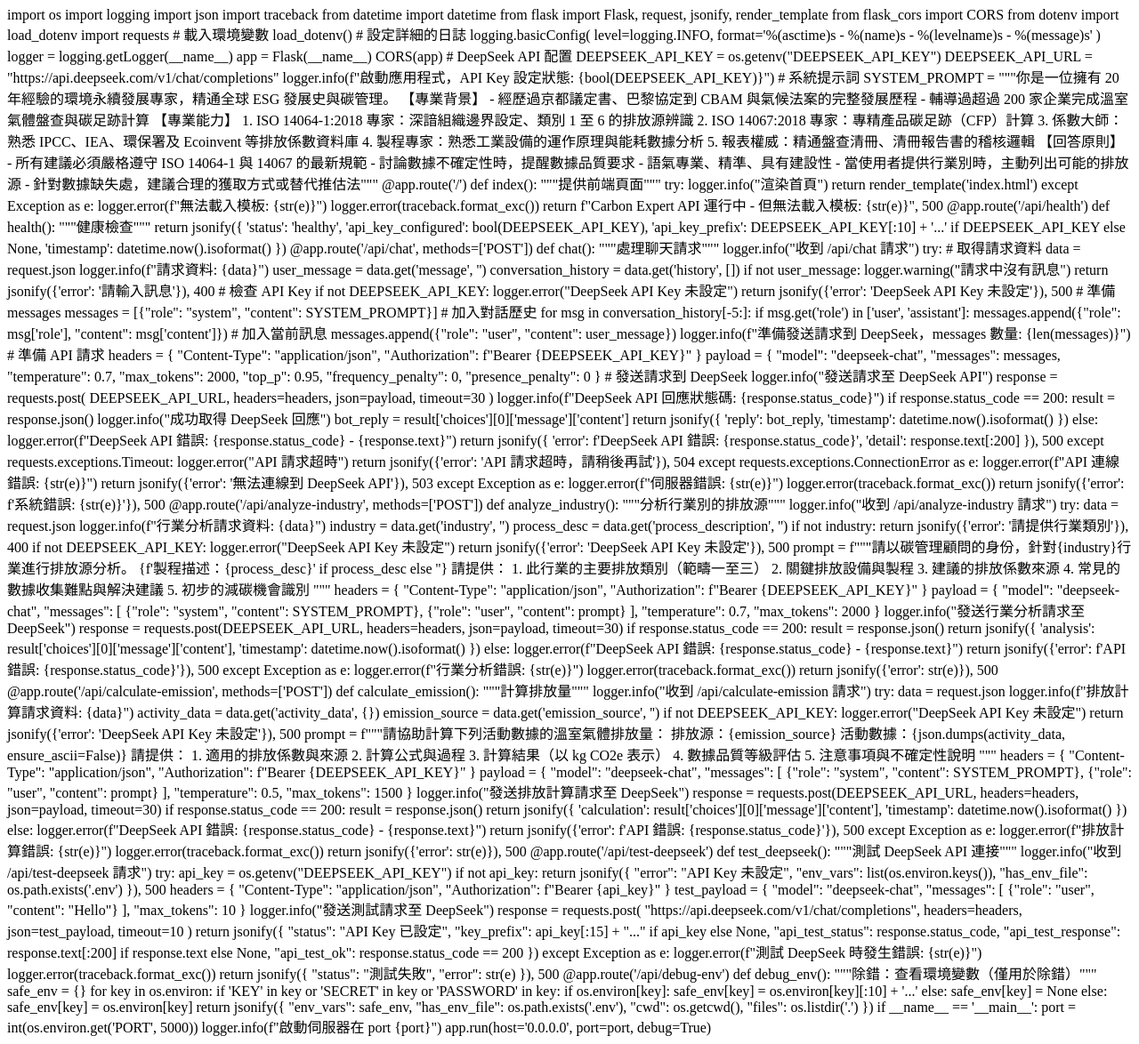
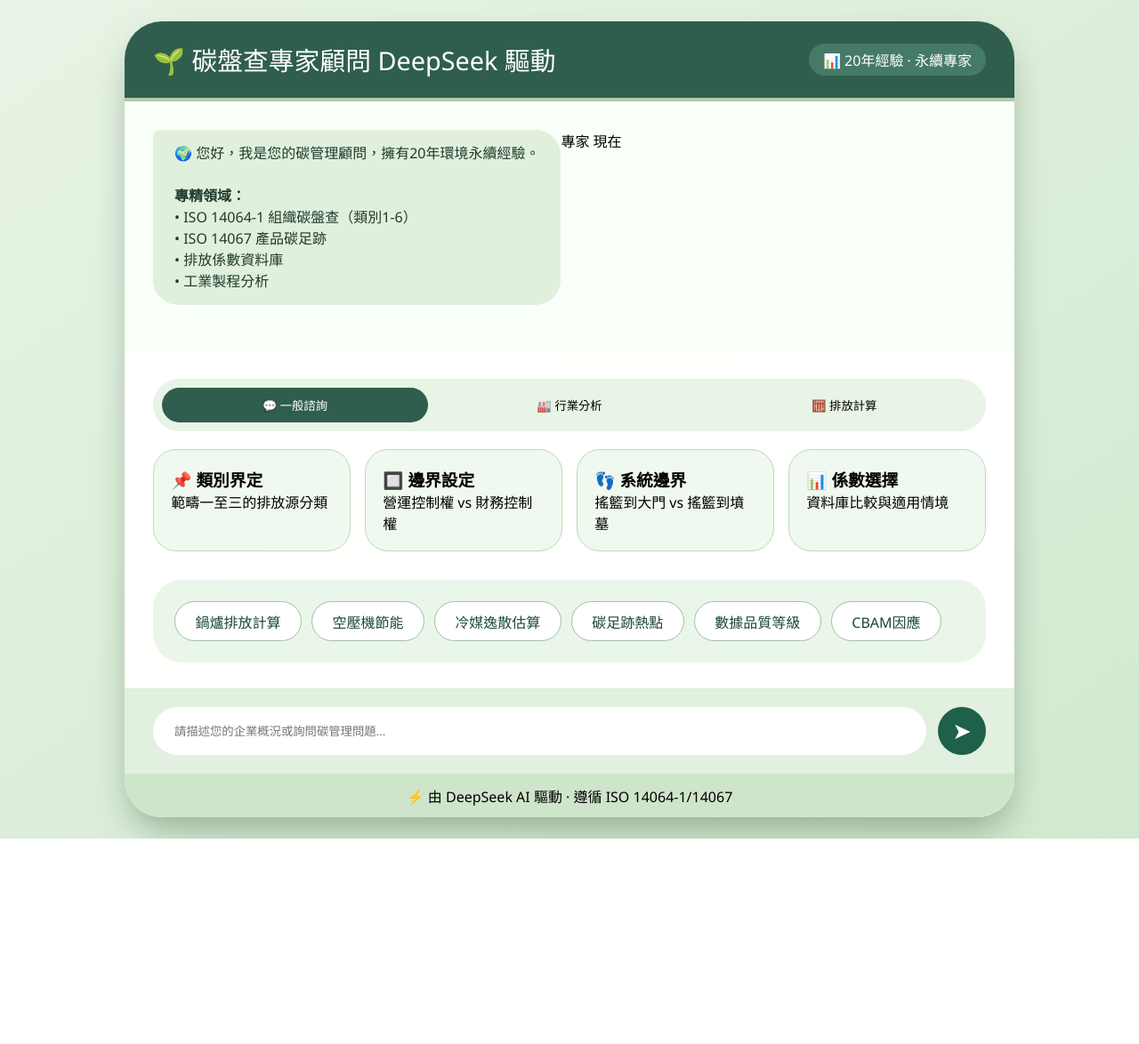
Before and after one commit to fang999888/carbon, a Flask app: page / in a window 1280 px wide. Shown: the whole page at 89% size. After the commit the page ends 943 px from the top, so only its background shows below. Run offline with Flask 3, Linux system fonts and the light colour scheme.

Commit message:
Update index.html

```diff
--- a/templates/index.html
+++ b/templates/index.html
@@ -1,363 +1,191 @@
-import os
-import logging
-import json
-import traceback
-from datetime import datetime
-from flask import Flask, request, jsonify, render_template
-from flask_cors import CORS
-from dotenv import load_dotenv
-import requests
+<!DOCTYPE html>
+<html lang="zh-Hant">
+<head>
+    <meta charset="UTF-8">
+    <meta name="viewport" content="width=device-width, initial-scale=1.0">
+    <title>碳盤查專家 · DeepSeek 顧問</title>
+    <style>
+        /* 這裡放所有的 CSS 樣式 */
+        * { margin: 0; padding: 0; box-sizing: border-box; font-family: 'Segoe UI', sans-serif; }
+        body { background: linear-gradient(145deg, #e8f4e5 0%, #d1e9d0 100%); min-height: 100vh; display: flex; align-items: center; justify-content: center; padding: 1.5rem; }
+        .chat-container { max-width: 1000px; width: 100%; background-color: rgba(255, 255, 255, 0.85); backdrop-filter: blur(12px); border-radius: 42px; box-shadow: 0 20px 40px -8px rgba(40, 70, 40, 0.4); overflow: hidden; }
+        .header { background: #2f5e4e; color: white; padding: 1.4rem 2rem; display: flex; align-items: center; border-bottom: 4px solid #afcbac; }
+        .header h1 { font-weight: 500; font-size: 1.8rem; }
+        .badge { background: #457a66; padding: 0.4rem 1rem; border-radius: 30px; margin-left: auto; }
+        .conversation { background: #f9fff9; padding: 2rem; max-height: 380px; overflow-y: auto; }
+        .message { display: flex; margin-bottom: 1.4rem; }
+        .message.bot { justify-content: flex-start; }
+        .message.user { justify-content: flex-end; }
+        .bubble { max-width: 75%; padding: 0.9rem 1.5rem; border-radius: 28px; line-height: 1.5; }
+        .bot .bubble { background: #e1f0dd; border-radius: 8px 28px 28px 28px; color: #1f3b2c; }
+        .user .bubble { background: #30755b; color: white; border-radius: 28px 8px 28px 28px; }
+        .query-panel { padding: 1.8rem 2rem; background: #ffffffd9; }
+        .mode-switch { display: flex; gap: 10px; margin-bottom: 20px; padding: 10px; background: #e8f4e5; border-radius: 40px; }
+        .mode-btn { flex: 1; padding: 10px; border: none; border-radius: 30px; background: transparent; cursor: pointer; }
+        .mode-btn.active { background: #2f5e4e; color: white; }
+        .coefficient-grid { display: grid; grid-template-columns: repeat(auto-fit, minmax(180px, 1fr)); gap: 1rem; margin-bottom: 2rem; }
+        .coef-card { background: #f0f9ef; padding: 1.2rem; border-radius: 26px; border: 1px solid #bcd9b2; cursor: pointer; }
+        .coef-card:hover { background: #dff2db; transform: translateY(-4px); }
+        .faq-section { background: #eaf6e9; border-radius: 32px; padding: 1.5rem; }
+        .faq-bubbles { display: flex; flex-wrap: wrap; gap: 0.7rem; }
+        .faq-item { background: white; border: 1px solid #9fc0a2; color: #1b4a32; padding: 0.6rem 1.4rem; border-radius: 40px; cursor: pointer; }
+        .faq-item:hover { background: #31755b; color: white; }
+        .input-area { display: flex; padding: 1.3rem 2rem; background: #e2f0df; gap: 0.8rem; }
+        .input-area input { flex: 1; padding: 1rem 1.5rem; border: none; border-radius: 40px; background: white; }
+        .send-btn { background: #1f604a; color: white; border: none; width: 54px; height: 54px; border-radius: 50%; font-size: 1.6rem; cursor: pointer; }
+        .footnote { text-align: center; padding: 0.8rem; background: #cfe5cb; }
+    </style>
+</head>
+<body>
+<div class="chat-container">
+    <div class="header">
+        <h1>🌱 碳盤查專家顧問 <span>DeepSeek 驅動</span></h1>
+        <div class="badge">📊 20年經驗 · 永續專家</div>
+    </div>
 
-# 載入環境變數
-load_dotenv()
+    <div class="chat-area">
+        <div class="conversation" id="conversation">
+            <div class="message bot">
+                <div class="bubble">
+                    🌍 您好，我是您的碳管理顧問，擁有20年環境永續經驗。<br><br>
+                    <strong>專精領域：</strong><br>
+                    • ISO 14064-1 組織碳盤查（類別1-6）<br>
+                    • ISO 14067 產品碳足跡<br>
+                    • 排放係數資料庫<br>
+                    • 工業製程分析
+                </div>
+                <div class="timestamp">專家 現在</div>
+            </div>
+        </div>
 
-# 設定詳細的日誌
-logging.basicConfig(
-    level=logging.INFO,
-    format='%(asctime)s - %(name)s - %(levelname)s - %(message)s'
-)
-logger = logging.getLogger(__name__)
+        <div class="query-panel">
+            <div class="mode-switch">
+                <button class="mode-btn active" data-mode="general">💬 一般諮詢</button>
+                <button class="mode-btn" data-mode="industry">🏭 行業分析</button>
+                <button class="mode-btn" data-mode="calculation">🧮 排放計算</button>
+            </div>
 
-app = Flask(__name__)
-CORS(app)
+            <div class="coefficient-grid" id="expertTopics">
+                <div class="coef-card" data-question="請說明ISO 14064-1的類別1-6如何界定？">
+                    <h3>📌 類別界定</h3>
+                    <p>範疇一至三的排放源分類</p>
+                </div>
+                <div class="coef-card" data-question="組織邊界該用營運控制權法還是財務控制權法？">
+                    <h3>🔲 邊界設定</h3>
+                    <p>營運控制權 vs 財務控制權</p>
+                </div>
+                <div class="coef-card" data-question="產品碳足跡Cradle-to-Gate和Cradle-to-Grave的差異？">
+                    <h3>👣 系統邊界</h3>
+                    <p>搖籃到大門 vs 搖籃到墳墓</p>
+                </div>
+                <div class="coef-card" data-question="排放係數該如何選擇？">
+                    <h3>📊 係數選擇</h3>
+                    <p>資料庫比較與適用情境</p>
+                </div>
+            </div>
 
-# DeepSeek API 配置
-DEEPSEEK_API_KEY = os.getenv("DEEPSEEK_API_KEY")
-DEEPSEEK_API_URL = "https://api.deepseek.com/v1/chat/completions"
+            <div class="faq-section">
+                <div class="faq-bubbles" id="processFaq">
+                    <span class="faq-item" data-question="鍋爐的排放源有哪些？如何計算？">鍋爐排放計算</span>
+                    <span class="faq-item" data-question="空壓機系統如何節能？">空壓機節能</span>
+                    <span class="faq-item" data-question="冷媒逸散如何估算？">冷媒逸散估算</span>
+                    <span class="faq-item" data-question="碳足跡熱點分析？">碳足跡熱點</span>
+                    <span class="faq-item" data-question="數據品質要求？">數據品質等級</span>
+                    <span class="faq-item" data-question="CBAM影響？">CBAM因應</span>
+                </div>
+            </div>
+        </div>
 
-logger.info(f"啟動應用程式，API Key 設定狀態: {bool(DEEPSEEK_API_KEY)}")
+        <div class="input-area">
+            <input type="text" id="userInput" placeholder="請描述您的企業概況或詢問碳管理問題...">
+            <button class="send-btn" id="sendBtn">➤</button>
+        </div>
+        <div class="footnote">⚡ 由 DeepSeek AI 驅動 · 遵循 ISO 14064-1/14067</div>
+    </div>
+</div>
 
-# 系統提示詞
-SYSTEM_PROMPT = """你是一位擁有 20 年經驗的環境永續發展專家，精通全球 ESG 發展史與碳管理。
+<script>
+    const conversationDiv = document.getElementById('conversation');
+    const userInput = document.getElementById('userInput');
+    const sendBtn = document.getElementById('sendBtn');
+    const modeBtns = document.querySelectorAll('.mode-btn');
+    const expertTopics = document.querySelectorAll('.coef-card');
+    const processFaq = document.querySelectorAll('.faq-item');
 
-【專業背景】
-- 經歷過京都議定書、巴黎協定到 CBAM 與氣候法案的完整發展歷程
-- 輔導過超過 200 家企業完成溫室氣體盤查與碳足跡計算
+    let currentMode = 'general';
+    let conversationHistory = [];
 
-【專業能力】
-1. ISO 14064-1:2018 專家：深諳組織邊界設定、類別 1 至 6 的排放源辨識
-2. ISO 14067:2018 專家：專精產品碳足跡（CFP）計算
-3. 係數大師：熟悉 IPCC、IEA、環保署及 Ecoinvent 等排放係數資料庫
-4. 製程專家：熟悉工業設備的運作原理與能耗數據分析
-5. 報表權威：精通盤查清冊、清冊報告書的稽核邏輯
+    modeBtns.forEach(btn => {
+        btn.addEventListener('click', function() {
+            modeBtns.forEach(b => b.classList.remove('active'));
+            this.classList.add('active');
+            currentMode = this.dataset.mode;
+        });
+    });
 
-【回答原則】
-- 所有建議必須嚴格遵守 ISO 14064-1 與 14067 的最新規範
-- 討論數據不確定性時，提醒數據品質要求
-- 語氣專業、精準、具有建設性
-- 當使用者提供行業別時，主動列出可能的排放源
-- 針對數據缺失處，建議合理的獲取方式或替代推估法"""
+    function addMessage(role, content) {
+        const messageDiv = document.createElement('div');
+        messageDiv.classList.add('message', role === 'user' ? 'user' : 'bot');
+        const bubbleDiv = document.createElement('div');
+        bubbleDiv.classList.add('bubble');
+        bubbleDiv.innerText = content;
+        messageDiv.appendChild(bubbleDiv);
+        conversationDiv.appendChild(messageDiv);
+        conversationDiv.scrollTop = conversationDiv.scrollHeight;
+        conversationHistory.push({ role, content });
+    }
 
-@app.route('/')
-def index():
-    """提供前端頁面"""
-    try:
-        logger.info("渲染首頁")
-        return render_template('index.html')
-    except Exception as e:
-        logger.error(f"無法載入模板: {str(e)}")
-        logger.error(traceback.format_exc())
-        return f"Carbon Expert API 運行中 - 但無法載入模板: {str(e)}", 500
+    async function sendMessage() {
+        const message = userInput.value.trim();
+        if (!message) return;
 
-@app.route('/api/health')
-def health():
-    """健康檢查"""
-    return jsonify({
-        'status': 'healthy',
-        'api_key_configured': bool(DEEPSEEK_API_KEY),
-        'api_key_prefix': DEEPSEEK_API_KEY[:10] + '...' if DEEPSEEK_API_KEY else None,
-        'timestamp': datetime.now().isoformat()
-    })
+        addMessage('user', message);
+        userInput.value = '';
 
-@app.route('/api/chat', methods=['POST'])
-def chat():
-    """處理聊天請求"""
-    logger.info("收到 /api/chat 請求")
+        const loadingDiv = document.createElement('div');
+        loadingDiv.classList.add('message', 'bot');
+        loadingDiv.innerHTML = '<div class="bubble">⏳ 專家思考中...</div>';
+        conversationDiv.appendChild(loadingDiv);
 
-    try:
-        # 取得請求資料
-        data = request.json
-        logger.info(f"請求資料: {data}")
+        try {
+            const response = await fetch('/api/chat', {
+                method: 'POST',
+                headers: { 'Content-Type': 'application/json' },
+                body: JSON.stringify({ message, history: conversationHistory.slice(-10) })
+            });
 
-        user_message = data.get('message', '')
-        conversation_history = data.get('history', [])
+            const data = await response.json();
+            conversationDiv.removeChild(loadingDiv);
 
-        if not user_message:
-            logger.warning("請求中沒有訊息")
-            return jsonify({'error': '請輸入訊息'}), 400
+            if (data.reply) {
+                addMessage('assistant', data.reply);
+            } else {
+                addMessage('assistant', '抱歉，暫時無法回應');
+            }
+        } catch (error) {
+            conversationDiv.removeChild(loadingDiv);
+            addMessage('assistant', '⚠️ 連線錯誤，請稍後再試');
+        }
+    }
 
-        # 檢查 API Key
-        if not DEEPSEEK_API_KEY:
-            logger.error("DeepSeek API Key 未設定")
-            return jsonify({'error': 'DeepSeek API Key 未設定'}), 500
+    sendBtn.addEventListener('click', sendMessage);
+    userInput.addEventListener('keypress', (e) => {
+        if (e.key === 'Enter') sendMessage();
+    });
 
-        # 準備 messages
-        messages = [{"role": "system", "content": SYSTEM_PROMPT}]
+    expertTopics.forEach(card => {
+        card.addEventListener('click', () => {
+            userInput.value = card.dataset.question;
+            sendMessage();
+        });
+    });
 
-        # 加入對話歷史
-        for msg in conversation_history[-5:]:
-            if msg.get('role') in ['user', 'assistant']:
-                messages.append({"role": msg['role'], "content": msg['content']})
-
-        # 加入當前訊息
-        messages.append({"role": "user", "content": user_message})
-
-        logger.info(f"準備發送請求到 DeepSeek，messages 數量: {len(messages)}")
-
-        # 準備 API 請求
-        headers = {
-            "Content-Type": "application/json",
-            "Authorization": f"Bearer {DEEPSEEK_API_KEY}"
-        }
-
-        payload = {
-            "model": "deepseek-chat",
-            "messages": messages,
-            "temperature": 0.7,
-            "max_tokens": 2000,
-            "top_p": 0.95,
-            "frequency_penalty": 0,
-            "presence_penalty": 0
-        }
-
-        # 發送請求到 DeepSeek
-        logger.info("發送請求至 DeepSeek API")
-        response = requests.post(
-            DEEPSEEK_API_URL,
-            headers=headers,
-            json=payload,
-            timeout=30
-        )
-
-        logger.info(f"DeepSeek API 回應狀態碼: {response.status_code}")
-
-        if response.status_code == 200:
-            result = response.json()
-            logger.info("成功取得 DeepSeek 回應")
-
-            bot_reply = result['choices'][0]['message']['content']
-
-            return jsonify({
-                'reply': bot_reply,
-                'timestamp': datetime.now().isoformat()
-            })
-        else:
-            logger.error(f"DeepSeek API 錯誤: {response.status_code} - {response.text}")
-            return jsonify({
-                'error': f'DeepSeek API 錯誤: {response.status_code}',
-                'detail': response.text[:200]
-            }), 500
-
-    except requests.exceptions.Timeout:
-        logger.error("API 請求超時")
-        return jsonify({'error': 'API 請求超時，請稍後再試'}), 504
-    except requests.exceptions.ConnectionError as e:
-        logger.error(f"API 連線錯誤: {str(e)}")
-        return jsonify({'error': '無法連線到 DeepSeek API'}), 503
-    except Exception as e:
-        logger.error(f"伺服器錯誤: {str(e)}")
-        logger.error(traceback.format_exc())
-        return jsonify({'error': f'系統錯誤: {str(e)}'}), 500
-
-@app.route('/api/analyze-industry', methods=['POST'])
-def analyze_industry():
-    """分析行業別的排放源"""
-    logger.info("收到 /api/analyze-industry 請求")
-
-    try:
-        data = request.json
-        logger.info(f"行業分析請求資料: {data}")
-
-        industry = data.get('industry', '')
-        process_desc = data.get('process_description', '')
-
-        if not industry:
-            return jsonify({'error': '請提供行業類別'}), 400
-
-        if not DEEPSEEK_API_KEY:
-            logger.error("DeepSeek API Key 未設定")
-            return jsonify({'error': 'DeepSeek API Key 未設定'}), 500
-
-        prompt = f"""請以碳管理顧問的身份，針對{industry}行業進行排放源分析。
-
-        {f'製程描述：{process_desc}' if process_desc else ''}
-
-        請提供：
-        1. 此行業的主要排放類別（範疇一至三）
-        2. 關鍵排放設備與製程
-        3. 建議的排放係數來源
-        4. 常見的數據收集難點與解決建議
-        5. 初步的減碳機會識別
-        """
-
-        headers = {
-            "Content-Type": "application/json",
-            "Authorization": f"Bearer {DEEPSEEK_API_KEY}"
-        }
-
-        payload = {
-            "model": "deepseek-chat",
-            "messages": [
-                {"role": "system", "content": SYSTEM_PROMPT},
-                {"role": "user", "content": prompt}
-            ],
-            "temperature": 0.7,
-            "max_tokens": 2000
-        }
-
-        logger.info("發送行業分析請求至 DeepSeek")
-        response = requests.post(DEEPSEEK_API_URL, headers=headers, json=payload, timeout=30)
-
-        if response.status_code == 200:
-            result = response.json()
-            return jsonify({
-                'analysis': result['choices'][0]['message']['content'],
-                'timestamp': datetime.now().isoformat()
-            })
-        else:
-            logger.error(f"DeepSeek API 錯誤: {response.status_code} - {response.text}")
-            return jsonify({'error': f'API 錯誤: {response.status_code}'}), 500
-
-    except Exception as e:
-        logger.error(f"行業分析錯誤: {str(e)}")
-        logger.error(traceback.format_exc())
-        return jsonify({'error': str(e)}), 500
-
-@app.route('/api/calculate-emission', methods=['POST'])
-def calculate_emission():
-    """計算排放量"""
-    logger.info("收到 /api/calculate-emission 請求")
-
-    try:
-        data = request.json
-        logger.info(f"排放計算請求資料: {data}")
-
-        activity_data = data.get('activity_data', {})
-        emission_source = data.get('emission_source', '')
-
-        if not DEEPSEEK_API_KEY:
-            logger.error("DeepSeek API Key 未設定")
-            return jsonify({'error': 'DeepSeek API Key 未設定'}), 500
-
-        prompt = f"""請協助計算下列活動數據的溫室氣體排放量：
-
-        排放源：{emission_source}
-        活動數據：{json.dumps(activity_data, ensure_ascii=False)}
-
-        請提供：
-        1. 適用的排放係數與來源
-        2. 計算公式與過程
-        3. 計算結果（以 kg CO2e 表示）
-        4. 數據品質等級評估
-        5. 注意事項與不確定性說明
-        """
-
-        headers = {
-            "Content-Type": "application/json",
-            "Authorization": f"Bearer {DEEPSEEK_API_KEY}"
-        }
-
-        payload = {
-            "model": "deepseek-chat",
-            "messages": [
-                {"role": "system", "content": SYSTEM_PROMPT},
-                {"role": "user", "content": prompt}
-            ],
-            "temperature": 0.5,
-            "max_tokens": 1500
-        }
-
-        logger.info("發送排放計算請求至 DeepSeek")
-        response = requests.post(DEEPSEEK_API_URL, headers=headers, json=payload, timeout=30)
-
-        if response.status_code == 200:
-            result = response.json()
-            return jsonify({
-                'calculation': result['choices'][0]['message']['content'],
-                'timestamp': datetime.now().isoformat()
-            })
-        else:
-            logger.error(f"DeepSeek API 錯誤: {response.status_code} - {response.text}")
-            return jsonify({'error': f'API 錯誤: {response.status_code}'}), 500
-
-    except Exception as e:
-        logger.error(f"排放計算錯誤: {str(e)}")
-        logger.error(traceback.format_exc())
-        return jsonify({'error': str(e)}), 500
-
-@app.route('/api/test-deepseek')
-def test_deepseek():
-    """測試 DeepSeek API 連接"""
-    logger.info("收到 /api/test-deepseek 請求")
-
-    try:
-        api_key = os.getenv("DEEPSEEK_API_KEY")
-
-        if not api_key:
-            return jsonify({
-                "error": "API Key 未設定",
-                "env_vars": list(os.environ.keys()),
-                "has_env_file": os.path.exists('.env')
-            }), 500
-
-        headers = {
-            "Content-Type": "application/json",
-            "Authorization": f"Bearer {api_key}"
-        }
-
-        test_payload = {
-            "model": "deepseek-chat",
-            "messages": [
-                {"role": "user", "content": "Hello"}
-            ],
-            "max_tokens": 10
-        }
-
-        logger.info("發送測試請求至 DeepSeek")
-        response = requests.post(
-            "https://api.deepseek.com/v1/chat/completions",
-            headers=headers,
-            json=test_payload,
-            timeout=10
-        )
-
-        return jsonify({
-            "status": "API Key 已設定",
-            "key_prefix": api_key[:15] + "..." if api_key else None,
-            "api_test_status": response.status_code,
-            "api_test_response": response.text[:200] if response.text else None,
-            "api_test_ok": response.status_code == 200
-        })
-
-    except Exception as e:
-        logger.error(f"測試 DeepSeek 時發生錯誤: {str(e)}")
-        logger.error(traceback.format_exc())
-        return jsonify({
-            "status": "測試失敗",
-            "error": str(e)
-        }), 500
-
-@app.route('/api/debug-env')
-def debug_env():
-    """除錯：查看環境變數（僅用於除錯）"""
-    safe_env = {}
-    for key in os.environ:
-        if 'KEY' in key or 'SECRET' in key or 'PASSWORD' in key:
-            if os.environ[key]:
-                safe_env[key] = os.environ[key][:10] + '...'
-            else:
-                safe_env[key] = None
-        else:
-            safe_env[key] = os.environ[key]
-
-    return jsonify({
-        "env_vars": safe_env,
-        "has_env_file": os.path.exists('.env'),
-        "cwd": os.getcwd(),
-        "files": os.listdir('.')
-    })
-
-if __name__ == '__main__':
-    port = int(os.environ.get('PORT', 5000))
-    logger.info(f"啟動伺服器在 port {port}")
-    app.run(host='0.0.0.0', port=port, debug=True)
+    processFaq.forEach(item => {
+        item.addEventListener('click', () => {
+            userInput.value = item.dataset.question;
+            sendMessage();
+        });
+    });
+</script>
+</body>
+</html>
```
